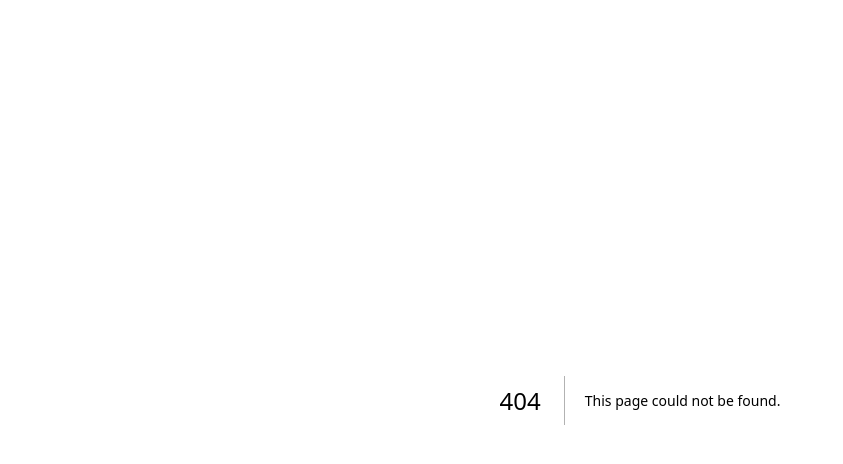
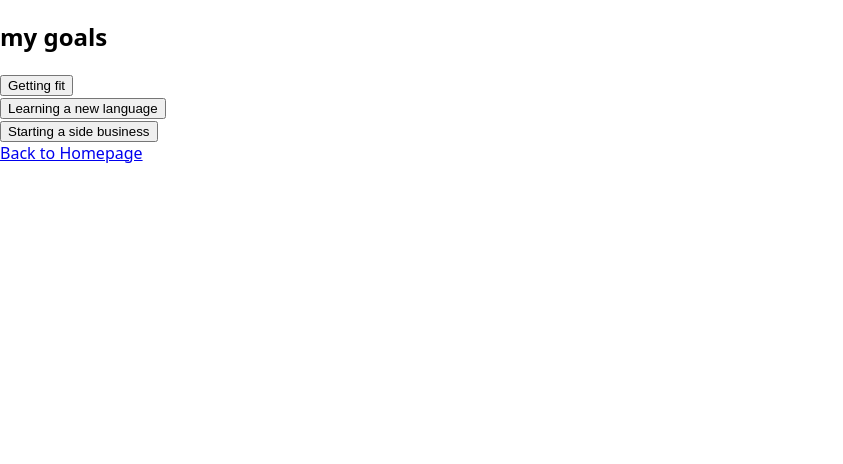
Before and after one commit to CorneliusMoe/Capstone-Cornelius, a Next.js app: page /goallist in a window 1280 px wide. Before the commit this address had no page. Shown: the top 464 px of the page, without its empty margins (0-843 px from the left). Built offline with nearby package versions, Linux system fonts and the light colour scheme.

Commit message:
add data, goalcard and goallist page

```diff
--- /dev/null
+++ b/components/GoalCard/index.js
@@ -0,0 +1,11 @@
+import React from "react";
+
+export default function GoalCard({ goal }) {
+  const { goalName, specific } = goal;
+
+  return (
+    <div>
+      <button>{goalName}</button>
+    </div>
+  );
+}
--- /dev/null
+++ b/lib/data.js
@@ -0,0 +1,34 @@
+export const goals = [
+  {
+    id: "1",
+    goalName: "Getting fit",
+    specific: "Go jogging",
+    measurable: "Go jogging each day",
+    achievable: "I have been in shape before so I can do it again",
+    relevant:
+      "Lately, my unhealthy lifestyle has caught up to me in the form of fatigue",
+    timely: "I've signed up for the Haspa Marathon in April 2024",
+  },
+  {
+    id: "2",
+    goalName: "Learning a new language",
+    specific: "Learn Spanish",
+    measurable: "Practice speaking and listening for 30 minutes daily",
+    achievable:
+      "I have access to online language courses and language exchange partners",
+    relevant:
+      "Spanish is widely spoken, and it will enhance my travel experiences",
+    timely: "I aim to achieve conversational fluency within a year",
+  },
+  {
+    id: "3",
+    goalName: "Starting a side business",
+    specific: "Launch an online store",
+    measurable: "Create and upload 20 products",
+    achievable:
+      "I have a unique product idea and basic knowledge of e-commerce",
+    relevant:
+      "I want to generate additional income and pursue my entrepreneurial aspirations",
+    timely: "I plan to launch the store within three months",
+  },
+];
--- /dev/null
+++ b/pages/goallist/index.js
@@ -0,0 +1,16 @@
+import Link from "next/link";
+import React from "react";
+import GoalCard from "../../components/GoalCard/index";
+import { goals } from "../../lib/data";
+
+export default function GoalList() {
+  return (
+    <div>
+      <h2>my goals</h2>
+      {goals.map((goal) => (
+        <GoalCard key={goal.id} goal={goal} />
+      ))}
+      <Link href="/">Back to Homepage</Link>
+    </div>
+  );
+}
--- a/pages/index.js
+++ b/pages/index.js
@@ -1,7 +1,10 @@
+import Link from "next/link";
+
 export default function HomePage() {
   return (
     <div>
-      <h1>Hello from Next.js</h1>
+      <h1>Homepage Placeholder</h1>
+      <Link href="/goallist">my Goals</Link>
     </div>
   );
 }
```
Also changed, not shown: 1 other file (tests, documents, lock files or other folders).
